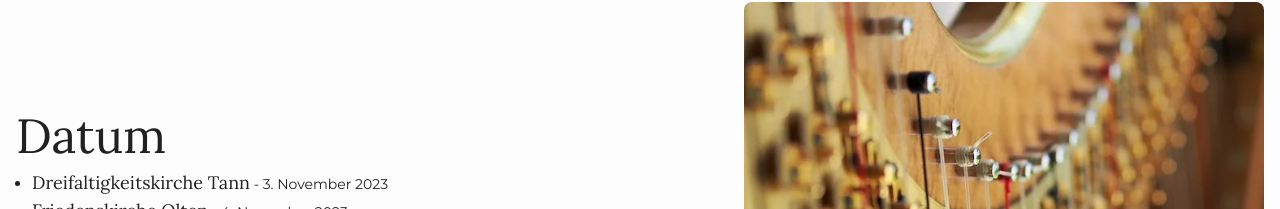
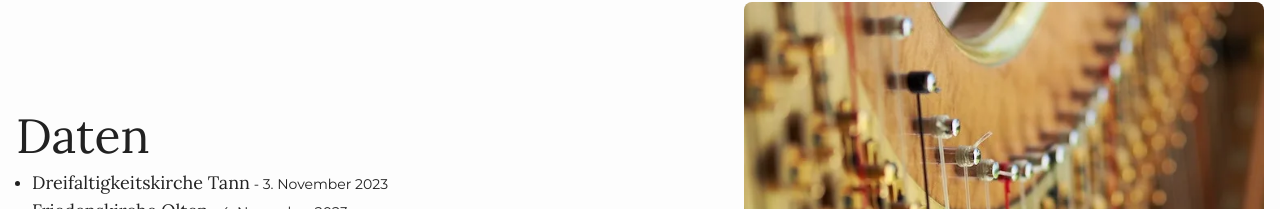
Before and after one commit to jso-crescendo/website, a Next.js app: page /konzerte/herbstkonzerte-23 in a window 1280 px wide. Shown: the part 591-800 px from the top of the page. Built offline with nearby package versions, Linux system fonts and the light colour scheme.

Commit message:
Konzerte mit Beschreibung

```diff
--- a/src/app/konzerte/[id]/page.tsx
+++ b/src/app/konzerte/[id]/page.tsx
@@ -6,6 +6,7 @@ import DateImage from '@/images/backgrounds/harp_sm.webp';
 import Image from 'next/image';
 import {ImageSection} from '../../../components/image-section';
 import ProgrammImage from '@/images/backgrounds/scores_2_sm.webp';
+import {Text} from '../../../components/text';
 
 const ALL_CONCERTS = CONCERTS.concat(PAST_CONCERTS);
 
@@ -87,6 +88,7 @@ export default function KonzertPage({params}: {params: {id: string}}) {
           priority
         />
       )}
+      {concert.description && <Text>{concert.description}</Text>}
       {concert.program && (
         <ImageSection
           title="Programm"
@@ -105,7 +107,7 @@ export default function KonzertPage({params}: {params: {id: string}}) {
       )}
       {concert.dates && (
         <ImageSection
-          title="Datum"
+          title={concert.dates.length > 1 ? 'Daten' : 'Datum'}
           image={{src: DateImage, alt: ''}}
           textOnly={false}
         >
--- a/src/app/konzerte/page.tsx
+++ b/src/app/konzerte/page.tsx
@@ -52,7 +52,7 @@ export default function Orchester() {
               )}
               {c.dates && (
                 <>
-                  <h3 className="py-4 text-center text-lg">Daten</h3>
+                  <h3 className="py-4 text-center text-lg">{c.dates.length > 1 ? 'Daten' : 'Datum'}</h3>
                   <ul>
                     {c.dates.map((d) => (
                       <li key={d.dateISO} className="flex flex-col pb-2">
--- a/src/data/concerts.ts
+++ b/src/data/concerts.ts
@@ -35,6 +35,7 @@ export const CONCERTS: Concert[] = [
     subtitle: '250 Jahre Hans Georg Nägeli',
     image_sm: Naegeli_sm,
     image_lg: Naegeli_lg,
+    description: "Am 26. Mai 2023 jährt sich der 250. Geburtstag des Verlegers, Komponisten, Chorleiters und Musikpädagogen Hans Georg Nägeli. Nägeli ist nicht nur der bedeutendste Kulturschaffende aus Wetzikon im Zürcher Oberland, sondern auch eine ebenso vielseitige wie schillernde Persönlichkeit, welche das europäische Musikwesen des frühen 19. Jahrhundert prägt. Zur Aufführung gelangen Chorlieder, die exemplarisch für Nägelis Schaffen und sein reiches Erbe stehen.",
     dates: [
       {
         dateISO: '2023-05-26T19:30:00+01:00',
```
